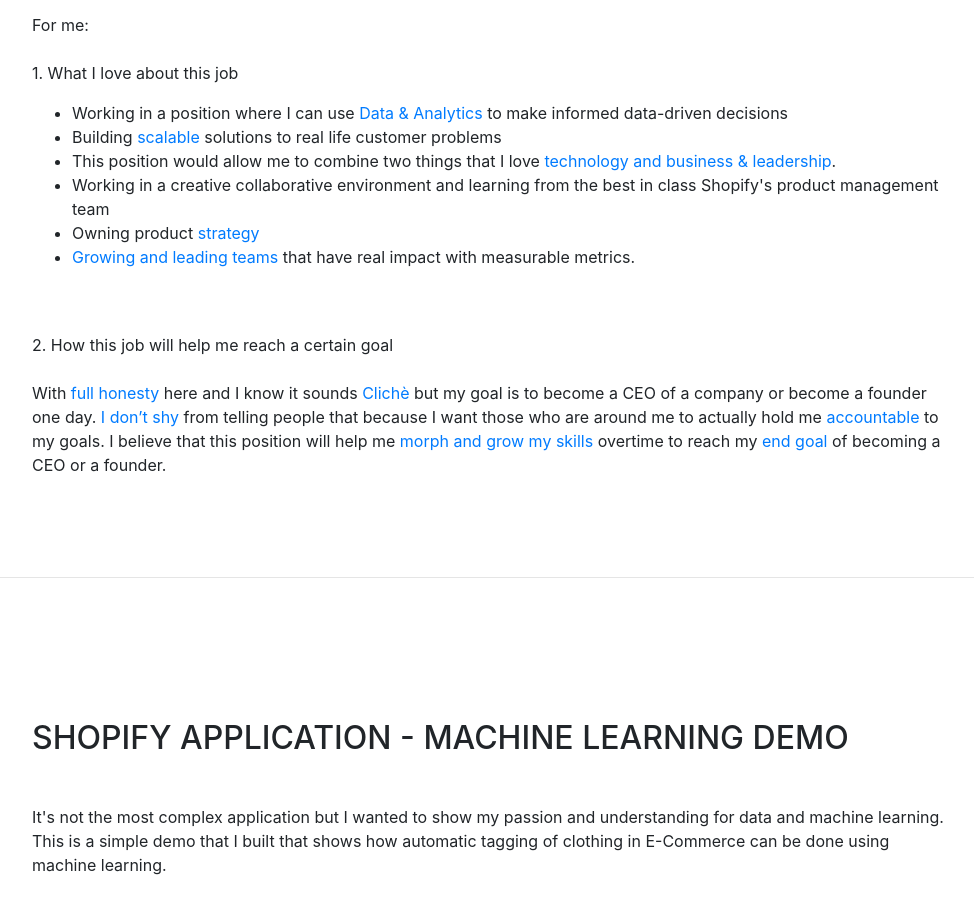
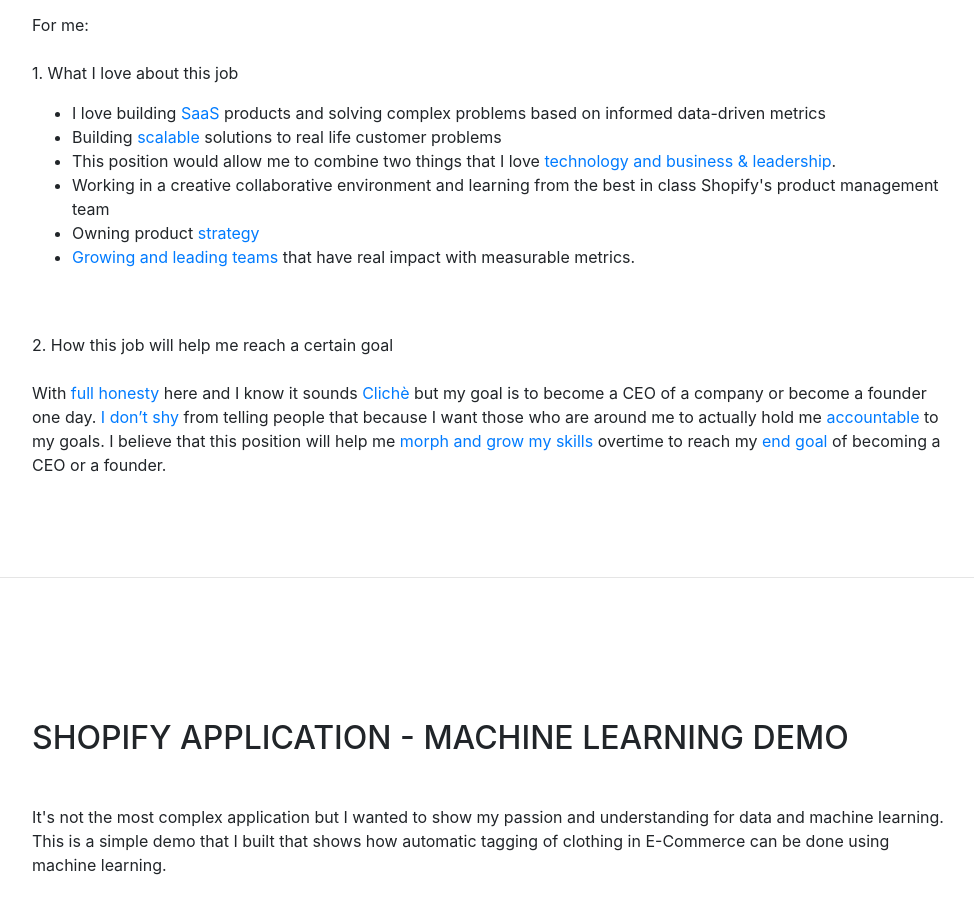
Before and after one commit to moatsoliman/moatsoliman.github.io, a website with bundled scripts: page index.html in a window 1280 px wide. Shown: the part 2880-3778 px from the top of the page, without its empty margins (288-1262 px from the left). Built offline with nearby package versions, Linux system fonts and the light colour scheme; a web font is replaced by a local one.

Commit message:
Update index.html

```diff
--- a/index.html
+++ b/index.html
@@ -225,7 +225,7 @@
           <ul>
             <li>
               <i class="fa-li fa fa-check"></i>
-              Working in a position where I can use <span class="text-primary">Data & Analytics</span> to make informed data-driven decisions</li>
+              I love building <span class="text-primary">SaaS</span> products and solving complex problems based on informed data-driven metrics</li>
             <li>
               <i class="fa-li fa fa-check"></i>
               Building <span class="text-primary">scalable</span> solutions to real life customer problems</li>
```
